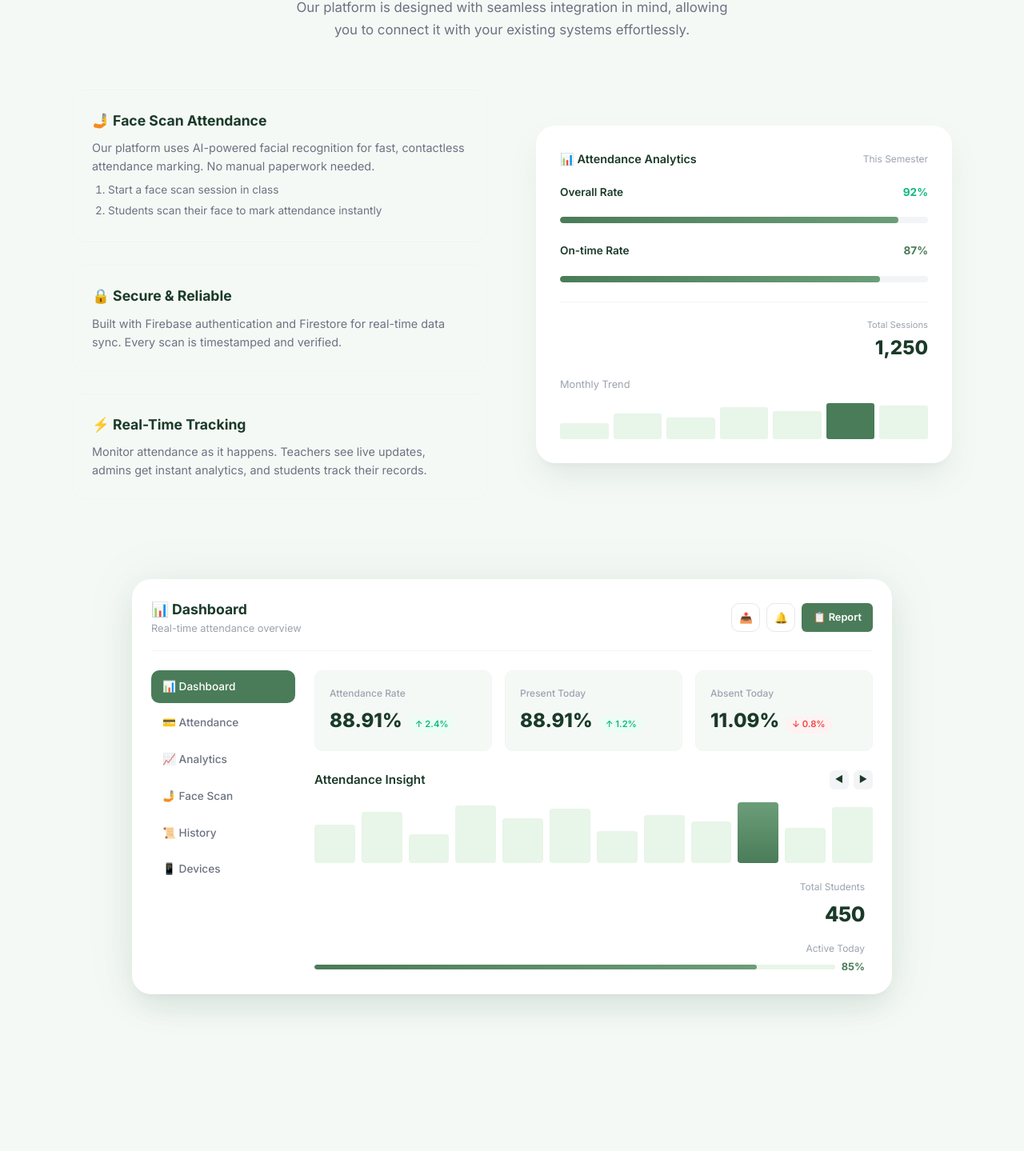
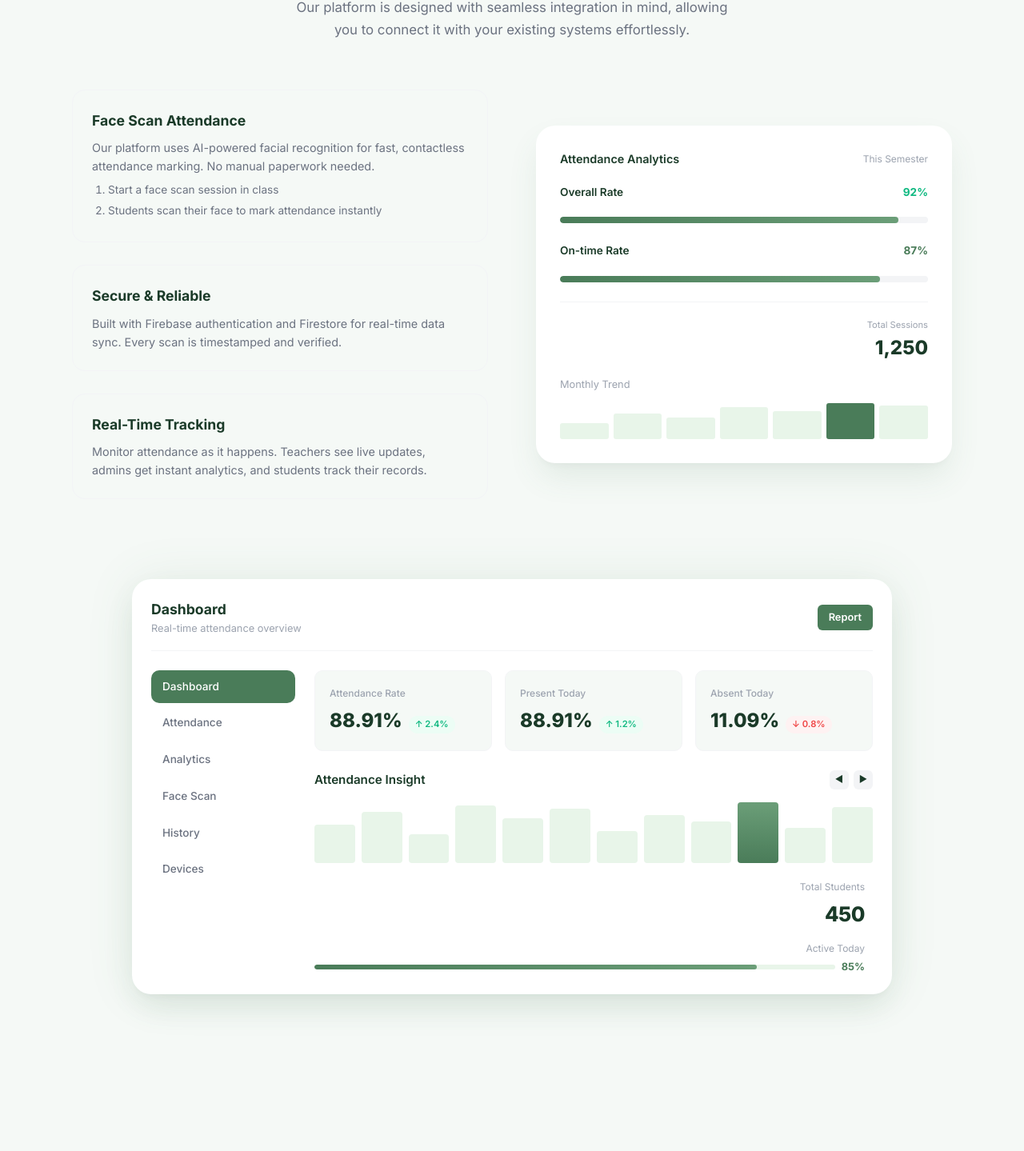
Before and after one commit to Atashaaaaaaaa/ATTENDANCE-MONITORING-WITH-QRCODE-1, a Next.js app in the folder ams-app/: page / in a window 1280 px wide. Shown: the part 1071-2510 px from the top of the page at 80% size. Built offline with nearby package versions, Linux system fonts and the light colour scheme; no server answers.

Commit message:
style: remove emojis from homepage for cleaner look

```diff
--- a/ams-app/src/app/page.js
+++ b/ams-app/src/app/page.js
@@ -54,7 +54,7 @@
         <div className="features-grid">
           <div className="features-list">
             <div className="feature-item">
-              <h3>🤳 Face Scan Attendance</h3>
+              <h3>Face Scan Attendance</h3>
               <p>
                 Our platform uses AI-powered facial recognition for fast,
                 contactless attendance marking. No manual paperwork needed.
@@ -66,7 +66,7 @@
             </div>
 
             <div className="feature-item">
-              <h3>🔒 Secure & Reliable</h3>
+              <h3>Secure & Reliable</h3>
               <p>
                 Built with Firebase authentication and Firestore for real-time
                 data sync. Every scan is timestamped and verified.
@@ -74,7 +74,7 @@
             </div>
 
             <div className="feature-item">
-              <h3>⚡ Real-Time Tracking</h3>
+              <h3>Real-Time Tracking</h3>
               <p>
                 Monitor attendance as it happens. Teachers see live updates,
                 admins get instant analytics, and students track their records.
@@ -84,7 +84,7 @@
 
           <div className="feature-preview-card">
             <div className="feature-preview-header">
-              <span className="feature-preview-title">📊 Attendance Analytics</span>
+              <span className="feature-preview-title">Attendance Analytics</span>
               <span style={{ fontSize: "0.75rem", color: "#9CA3AF" }}>This Semester</span>
             </div>
 
@@ -137,26 +137,26 @@
           <div className="hero-dashboard-card">
             <div className="hero-dashboard-header">
               <div>
-                <div className="hero-dashboard-title">📊 Dashboard</div>
+                <div className="hero-dashboard-title">Dashboard</div>
                 <div className="hero-dashboard-subtitle">
                   Real-time attendance overview
                 </div>
               </div>
               <div style={{ display: "flex", gap: "8px", flexWrap: "wrap" }}>
-                <button className="btn-icon" aria-label="Share">📤</button>
-                <button className="btn-icon" aria-label="Notifications">🔔</button>
-                <Link href="/login" className="btn btn-purple btn-sm">📋 Report</Link>
+                <button className="btn-secondary btn-sm" style={{padding: "5px 10px", fontSize: "0.8rem", borderRadius:"6px"}}>Share</button>
+                <button className="btn-secondary btn-sm" style={{padding: "5px 10px", fontSize: "0.8rem", borderRadius:"6px"}}>Alerts</button>
+                <Link href="/login" className="btn btn-purple btn-sm">Report</Link>
               </div>
             </div>
 
             <div className="hero-dashboard-body">
               <div className="hero-dashboard-sidebar">
-                <div className="hero-dash-nav-item active">📊 Dashboard</div>
-                <div className="hero-dash-nav-item">💳 Attendance</div>
-                <div className="hero-dash-nav-item">📈 Analytics</div>
-                <div className="hero-dash-nav-item">🤳 Face Scan</div>
-                <div className="hero-dash-nav-item">📜 History</div>
-                <div className="hero-dash-nav-item">📱 Devices</div>
+                <div className="hero-dash-nav-item active">Dashboard</div>
+                <div className="hero-dash-nav-item">Attendance</div>
+                <div className="hero-dash-nav-item">Analytics</div>
+                <div className="hero-dash-nav-item">Face Scan</div>
+                <div className="hero-dash-nav-item">History</div>
+                <div className="hero-dash-nav-item">Devices</div>
               </div>
 
               <div className="hero-dashboard-main">
@@ -247,7 +247,7 @@
 
       {/* ===== FOOTER ===== */}
       <footer className="footer" id="footer">
-        <div className="footer-logo">⚡ AMS</div>
+        <div className="footer-logo">AMS</div>
         <p>
           Smart facial recognition-based attendance monitoring for DLSU-D. Built with Next.js and
           Firebase for speed, security, and reliability.
```
